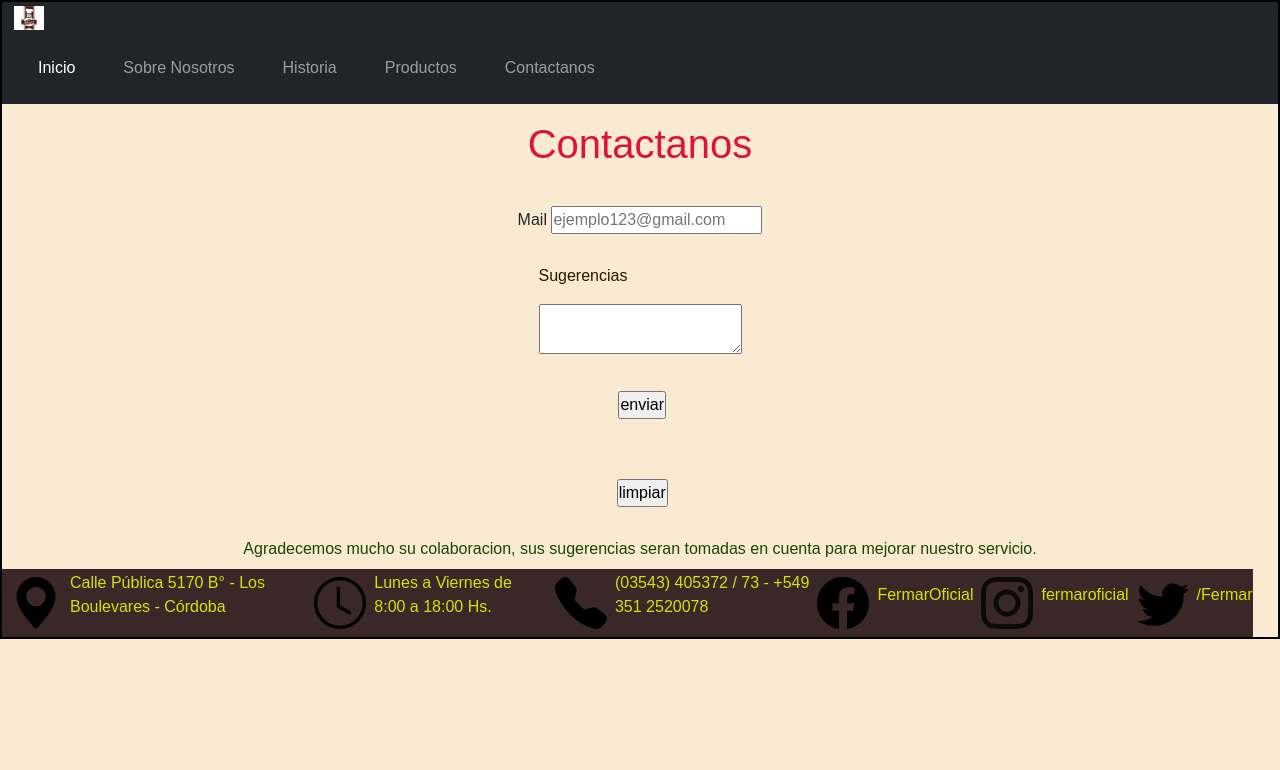
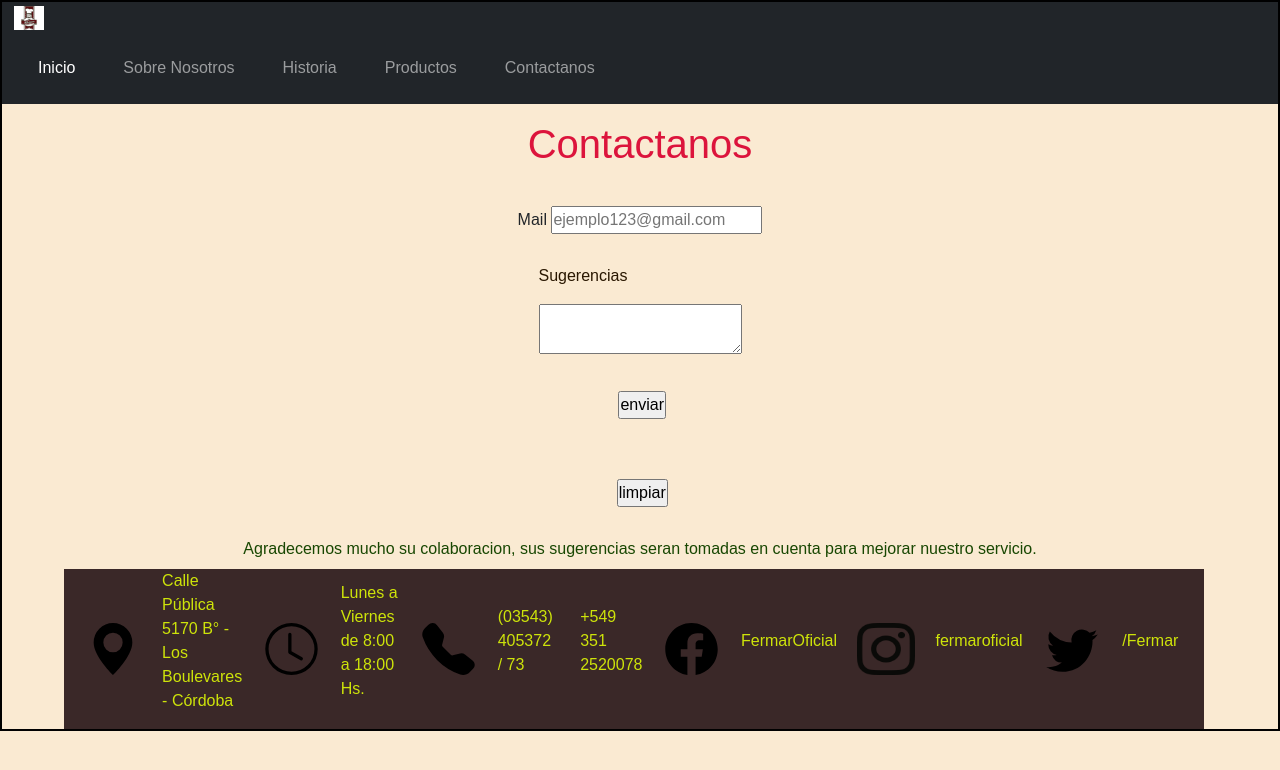
Before and after one commit to francobiondi/fermar-biondi, a website: page paginas/contactanos.html in a window 1280 px wide. Drawn offline with nearby package versions, Linux system fonts and the light colour scheme.

Commit message:
segunda entrega proyecto final

```diff
--- a/paginas/contactanos.html
+++ b/paginas/contactanos.html
@@ -74,31 +74,24 @@
             </section>
         </div>
     </main>
-    <footer>    <footer>
-        <div class="footer">
-            <div class="organizar__footer">
-                <img class="imagenes__footer" src="../recursos/foto-location-svg.svg" alt="foto logo ubicacion"/>
-                <p class="color__fuente">Calle Pública 5170 B° - Los Boulevares - Córdoba</p>
+    <footer>
+        <div class="container footer">
+            <div class="row organizar__footer">
+                <img class="col imagenes__footer" src="../recursos/foto-location-svg.svg" alt="foto logo ubicacion"/>
+                <p class="col color__fuente">Calle Pública 5170 B° - Los Boulevares - Córdoba</p>
+                <img class="col imagenes__footer" src="../recursos/foto-clock-svg.svg" alt="foto logo reloj"/>
+                <p class="col color__fuente">Lunes a Viernes de 8:00 a 18:00 Hs.</p>
+                <img class="col imagenes__footer" src="../recursos/foto-phone-svg.svg" alt="foto logo telefeno"/>
+                <p class="col color__fuente">(03543) 405372 / 73</p>
+                <p class="col color__fuente"> +549 351 2520078</p>
             </div>
-            <div class="organizar__footer">
-                <img class="imagenes__footer" src="../recursos/foto-clock-svg.svg" alt="foto logo reloj"/>
-                <p class="color__fuente">Lunes a Viernes de 8:00 a 18:00 Hs.</p>
-            </div>
-            <div class="organizar__footer">
-                <img class="imagenes__footer" src="../recursos/foto-phone-svg.svg" alt="foto logo telefeno"/>
-                <p class="color__fuente">(03543) 405372 / 73  -  +549 351 2520078</p>
-            </div>
-            <div class="organizar__footer">
-                <img class="imagenes__footer" src="../recursos/foto-logo-facebook.svg" alt="foto logo facebook"/>
-                <p class="color__fuente">FermarOficial</p>
-            </div>
-            <div class="organizar__footer">
-                <img class="imagenes__footer" src="../recursos/foto-logo-instagram-svg.png" alt="foto logo instagram"/>
-                <p class="color__fuente">fermaroficial</p>
-            </div>
-            <div class="organizar__footer">
-                <img class="imagenes__footer" src="../recursos/foto-logo-twitter-svg.svg" alt=" foto logo twitter"/>
-                <p class="color__fuente">/Fermar</p>
+            <div class="row organizar__footer">
+                <img class="col imagenes__footer" src="../recursos/foto-logo-facebook.svg" alt="foto logo facebook"/>
+                <p class="col color__fuente">FermarOficial</p>
+                <img class="col imagenes__footer" src="../recursos/foto-logo-instagram-svg.png" alt="foto logo instagram"/>
+                <p class="col color__fuente">fermaroficial</p>
+                <img class="col imagenes__footer" src="../recursos/foto-logo-twitter-svg.svg" alt=" foto logo twitter"/>
+                <p class="col color__fuente">/Fermar</p>
             </div>
         </div>
     </footer>
--- a/sass/style.scss
+++ b/sass/style.scss
@@ -122,7 +122,7 @@ footer{
 .footer{
     background-color: rgb(58, 40, 40);
     display:flex;
-    align-items: stretch;
+    align-items: center;
     flex-direction: row;
 }
 
```
Also changed, not shown: index.html (+16 -23 lines), paginas/historia.html (+16 -23 lines), paginas/productos.html (+16 -23 lines), paginas/sobre-nosotros.html (+16 -23 lines), css/estilos.css.
